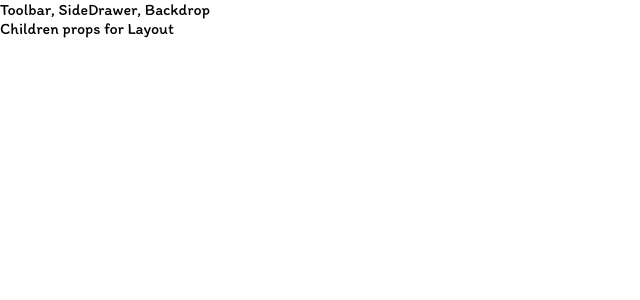
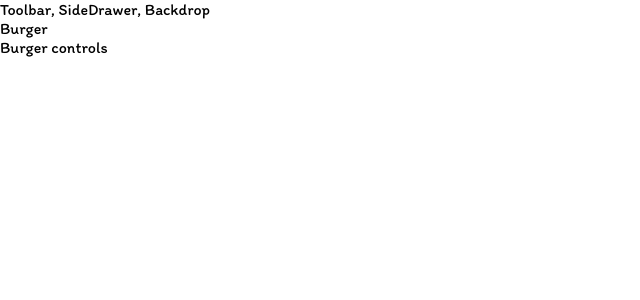
Before and after one commit to Soleksandr/burger-builder, a React app: page / in a window 1280 px wide. Shown: the top 300 px of the page, without its empty margins (0-640 px from the left). Built offline with nearby package versions, Linux system fonts and the light colour scheme.

Commit message:
add BurgerBuilder component

```diff
--- a/src/App.jsx
+++ b/src/App.jsx
@@ -1,11 +1,12 @@
 import React, { Component } from 'react';
 import Layout from './components/Layout/Layout';
+import BurgerBuilder from './containers/BurgerBuilder/BurgerBuilder';
 
 class App extends Component {
   render() {
     return (
       <Layout>
-        <div>Children props for Layout</div>
+        <BurgerBuilder />
       </Layout>
     );
   }
--- /dev/null
+++ b/src/containers/BurgerBuilder/BurgerBuilder.jsx
@@ -0,0 +1,13 @@
+import React, { Component } from 'react';
+import Aux from '../../hoc/Aux';
+
+export default class BurgerBuilder extends Component {
+  render () {
+    return (
+      <Aux>
+        <div>Burger</div>
+        <div>Burger controls</div>
+      </Aux>
+    )
+  }
+}
```
